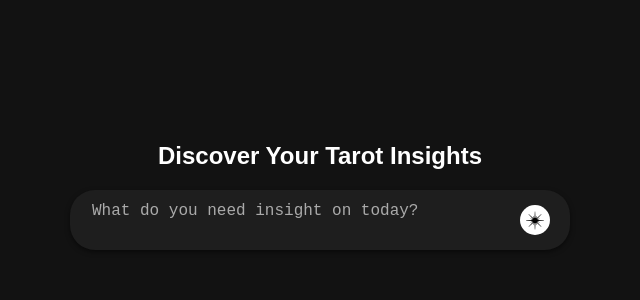
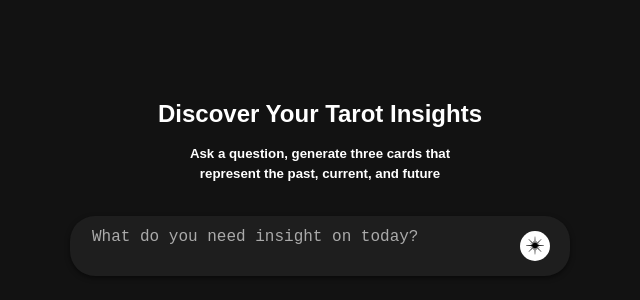
Before and after one commit to anduscheung/tarot-cards-picking, a React (Vite) app: page / in a window 1280 px wide. Shown: the part 212-512 px from the top of the page, without its empty margins (320-960 px from the left). Built offline with nearby package versions, Linux system fonts and the light colour scheme.

Commit message:
Add subtitle to home

```diff
--- a/src/features/AskAQuestion/AskAQuestion.scss
+++ b/src/features/AskAQuestion/AskAQuestion.scss
@@ -12,8 +12,16 @@
 
 .title {
   font-size: 24px;
-  margin-bottom: 20px;
+  margin: 0;
   color: #ffffff;
+}
+
+.subTitle {
+  max-width: 280px;
+  text-align: center;
+  margin-top: 16px;
+  line-height: 1.5;
+  margin-bottom: 32px;
 }
 
 .questionForm {
--- a/src/features/AskAQuestion/AskAQuestion.tsx
+++ b/src/features/AskAQuestion/AskAQuestion.tsx
@@ -44,6 +44,10 @@ function AskAQuestion() {
       {!submitted && (
         <>
           <h1 className="title">Discover Your Tarot Insights</h1>
+          <h5 className="subTitle">
+            Ask a question, generate three cards that represent the past,
+            current, and future
+          </h5>
           <form onSubmit={handleSubmit} className="questionForm">
             <div className="textAreaContainer">
               <textarea
```
